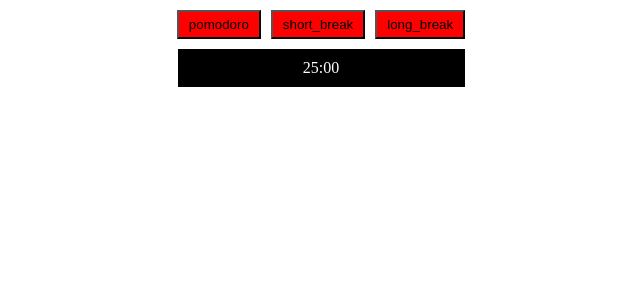
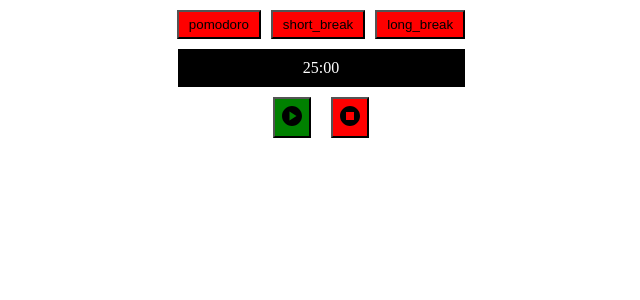
Before and after one commit to Taglat/Pomidoro, a React (Create React App) app in the folder react-pomidoro/: page / in a window 1280 px wide. Shown: the top 300 px of the page, without its empty margins (319-959 px from the left). Built offline with nearby package versions, Linux system fonts and the light colour scheme.

Commit message:
install styled-componetns, material-ui. Create toggle, stop button

```diff
--- a/react-pomidoro/package.json
+++ b/react-pomidoro/package.json
@@ -3,6 +3,11 @@
   "version": "0.1.0",
   "private": true,
   "dependencies": {
+    "@emotion/react": "^11.11.1",
+    "@emotion/styled": "^11.11.0",
+    "@mui/icons-material": "^5.14.18",
+    "@mui/material": "^5.14.18",
+    "@mui/styled-engine-sc": "^6.0.0-alpha.6",
     "@reduxjs/toolkit": "^1.9.7",
     "@testing-library/jest-dom": "^5.17.0",
     "@testing-library/react": "^13.4.0",
@@ -13,6 +18,7 @@
     "react-redux": "^8.1.3",
     "react-scripts": "5.0.1",
     "redux": "^4.2.1",
+    "styled-components": "^6.1.1",
     "web-vitals": "^2.1.4"
   },
   "scripts": {
--- a/react-pomidoro/src/components/Timer/Timer.jsx
+++ b/react-pomidoro/src/components/Timer/Timer.jsx
@@ -1,16 +1,38 @@
 import cl from './Timer.module.css';
 import { useDispatch, useSelector } from "react-redux";
-import { useCallback } from "react";
+import { useCallback, useState } from "react";
 import { setMode } from "../../redux/timerSlice";
 import { formatTime } from '../../helpers/formatTime';
+import { styled } from 'styled-components';
+import PlayCircleIcon from '@mui/icons-material/PlayCircle';
+import PauseCircleIcon from '@mui/icons-material/PauseCircle';
+import StopCircleIcon from '@mui/icons-material/StopCircle';
+
+const ToggleBtn = styled.button`
+    padding: 5px 5px;
+    cursor: pointer;
+    background-color: ${props => props.ticking ? 'gray' : 'green'}; /* Замените 'red' и 'green' на ваши цвета */
+`
+const StopBtn = styled.button`
+    padding: 5px 5px;
+    cursor: pointer;
+    background-color: red
+`
 
 const Timer = () => {
     const {mode, modes} = useSelector(state => state.timer);
     const dispatch = useDispatch();
 
+    const [ticking, setTicking] = useState(false);
+
     const jumpTo = useCallback((id) => {
         dispatch(setMode(id));
     }, [dispatch]);
+
+    const handleToggle = () => {
+        setTicking(!ticking);
+    }
+
   return (
     <div className={cl.container}>
         <nav className={cl.nav}>
@@ -21,6 +43,14 @@ const Timer = () => {
         <div className={cl.display}>
             {formatTime(modes[mode].time)}
         </div>
+        <div className={cl.btns}>
+            <ToggleBtn ticking={ticking} onClick={handleToggle}>
+                {ticking ? <PauseCircleIcon /> : <PlayCircleIcon />}
+            </ToggleBtn>
+            <StopBtn onClick={handleToggle}>
+                <StopCircleIcon />
+            </StopBtn>
+        </div>
     </div>
   )
 }
--- a/react-pomidoro/src/components/Timer/Timer.module.css
+++ b/react-pomidoro/src/components/Timer/Timer.module.css
@@ -26,3 +26,8 @@
     width: 100%;
     padding: 10px 0;
 }
+.btns {
+    display: flex;
+    align-items: center;
+    gap: 20px;
+}
```
Also changed, not shown: 1 other file (tests, documents, lock files or other folders).
